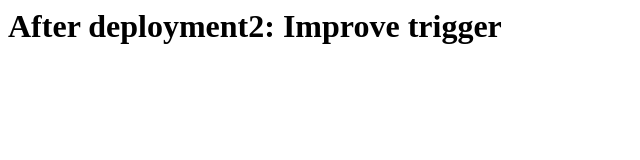
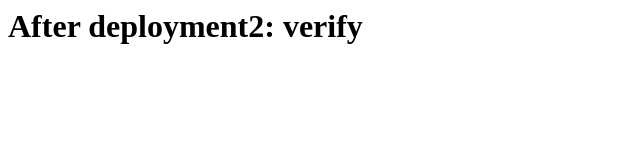
Before and after one commit to sahilkaushik007/jenkins, a plain HTML site: page index.html in a window 1280 px wide. Shown: the whole page, without its empty margins (0-640 px from the left). Drawn offline with Linux system fonts and the light colour scheme.

Commit message:
Update index.html

```diff
--- a/index.html
+++ b/index.html
@@ -1,6 +1,6 @@
 <html>
 
   <h1>
-  After deployment2: Improve trigger
+  After deployment2: verify
     </h1>
   </html>
```
